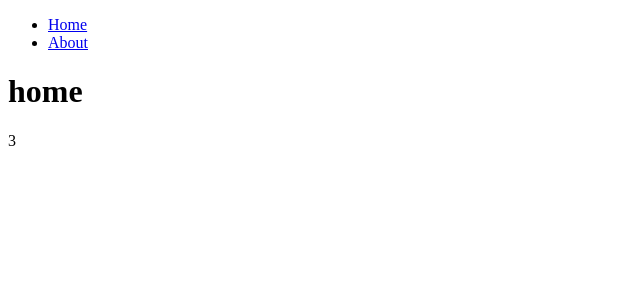
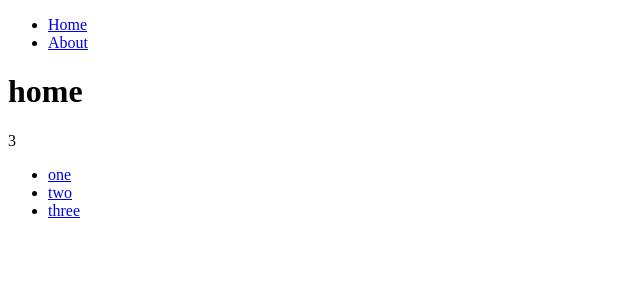
Before and after one commit to ilealm/comics, a Next.js app: page / in a window 1280 px wide. Shown: the top 300 px of the page, without its empty margins (0-640 px from the left). Built offline with nearby package versions, Linux system fonts and the light colour scheme.

Commit message:
Now it have links to the detail

```diff
--- a/pages/api/comics.js
+++ b/pages/api/comics.js
@@ -3,7 +3,7 @@ export default (req, res) => {
   res.statusCode = 200
   res.json([
     { id:1, name: 'one', category:"uno" },
-    { id:1, name: 'two', category:"uno" },
+    { id:2, name: 'two', category:"uno" },
     { id:3, name: 'three', category:"tres" },
      ])
 }
--- a/pages/api/comics/[id].js
+++ b/pages/api/comics/[id].js
@@ -3,7 +3,7 @@ export default (req, res) => {
 
     const comics = [
       { id:1, name: 'one', category:"uno" },
-      { id:1, name: 'two', category:"uno" },
+      { id:2, name: 'two', category:"uno" },
       { id:3, name: 'three', category:"tres" },
        ]
 
--- a/pages/index.js
+++ b/pages/index.js
@@ -1,4 +1,5 @@
 import Nav from '../components/Nav'
+import Link from 'next/link'
 
 function Home(props){
   return (
@@ -6,7 +7,22 @@ function Home(props){
       <Nav />
       <h1>home</h1>
       <p>{ props.comics.length} </p>
+      <ul>
+        { props.comics.map(comic => <ComicItem comic={comic} />) }
+      </ul>
     </>
+  )
+}
+
+function ComicItem(props) {
+  return (
+      <li key={props.comic.id}>
+          <Link href="/comics/[id]" as={`/comics/${props.comic.id}`}>
+          <a>
+              {props.comic.name}
+          </a>
+          </Link>
+          </li>
   )
 }
 
```
